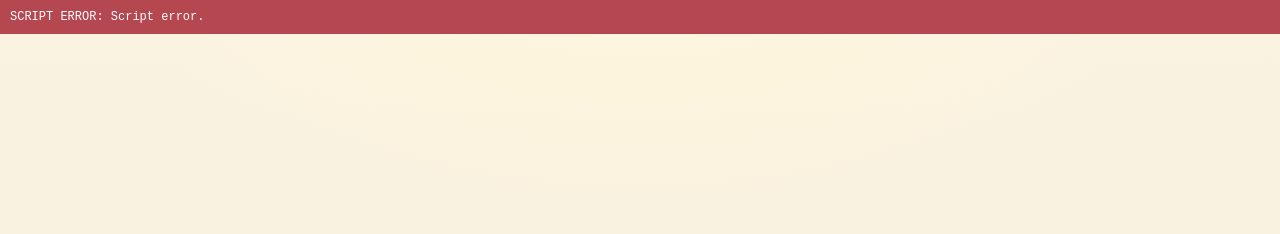
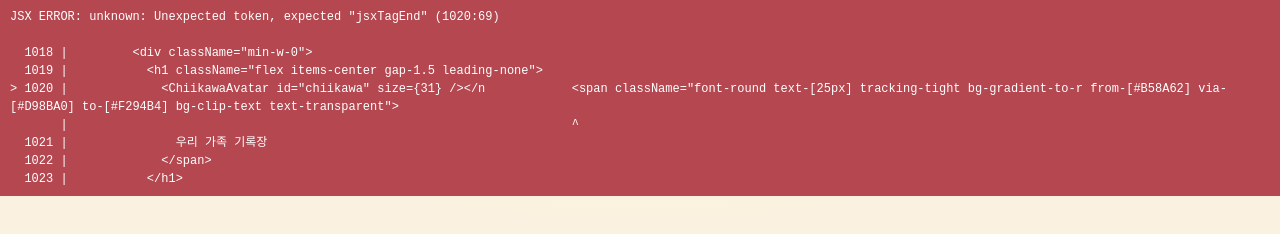
Before and after one commit to haejini0623-afk/family-dashboard, a plain HTML site: page dev.html in a window 1280 px wide. Drawn offline with nearby package versions, Linux system fonts and the light colour scheme; a web font is replaced by a local one.

Commit message:
미리보기: JSX 검사기 추가

```diff
--- a/dev.html
+++ b/dev.html
@@ -87,9 +87,29 @@
   window.addEventListener('error', function (e) { __showErr((e && e.message) || 'unknown'); });
   window.addEventListener('unhandledrejection', function (e) { __showErr('promise: ' + ((e.reason && e.reason.message) || e.reason)); });
 </script>
-
-
-<script type="text/babel" data-presets="react-classic">
+<script>
+window.addEventListener('load', function () {
+  setTimeout(function () {
+    var el = document.getElementById('jsx-src');
+    if (!el || !window.Babel) return;
+    try {
+      Babel.transform(el.textContent, { presets: [['react', { runtime: 'classic' }]] });
+      var box = document.getElementById('boot-error');
+      box.style.display = 'block';
+      box.style.background = '#2E7D46';
+      box.textContent = 'JSX OK — no syntax error';
+      setTimeout(function () { box.style.display = 'none'; }, 4000);
+    } catch (e) {
+      var box2 = document.getElementById('boot-error');
+      box2.style.display = 'block';
+      box2.textContent = 'JSX ERROR: ' + e.message;
+    }
+  }, 400);
+});
+</script>
+
+
+<script id="jsx-src" type="text/babel" data-presets="react-classic">
 const { useState, useEffect, useMemo, useRef } = React;
 
 /* ────────────────────────── 기본 상수 ────────────────────────── */
```
